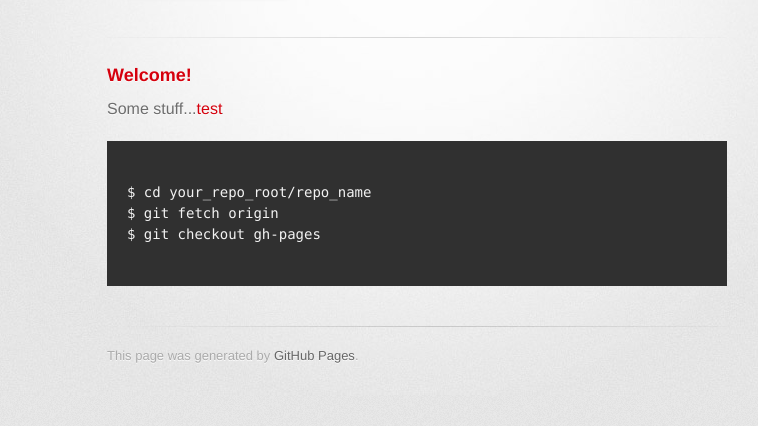
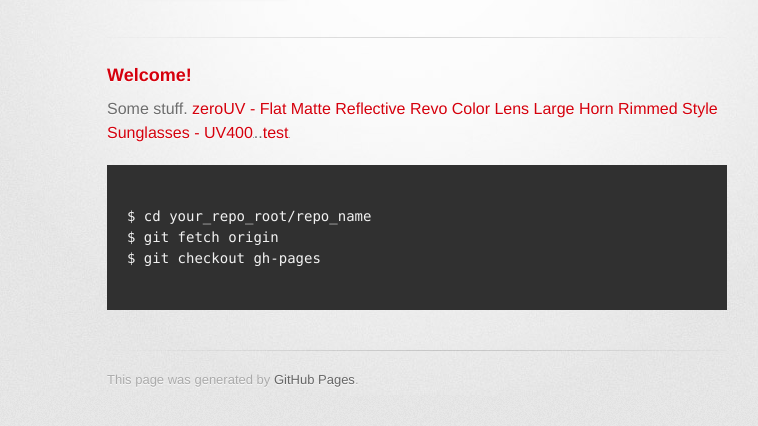
Before and after one commit to mxmissile/mxmissile.github.io, a plain HTML site: page index.html in a window 1280 px wide. Shown: the part 178-604 px from the top of the page, without its empty margins (223-981 px from the left). Drawn offline with Linux system fonts and the light colour scheme; grey boxes are pictures that could not be loaded; a web font is replaced by a local one.

Commit message:
Update index.html

```diff
--- a/index.html
+++ b/index.html
@@ -33,7 +33,7 @@
                     <a id="welcome-to-github-pages" class="anchor" href="#welcome-to-github-pages" aria-hidden="true"><span class="octicon octicon-link"></span></a>Welcome!
                 </h3>
 
-                <p>Some stuff...<a target="_blank" href="http://www.amazon.com/ref=as_li_ss_tl?_encoding=UTF8&camp=1789&creative=390957&linkCode=ur2&tag=wwwcycleutaco-20&linkId=6U4AR5WALXCR7ACZ">test</a><img src="https://ir-na.amazon-adsystem.com/e/ir?t=wwwcycleutaco-20&l=ur2&o=1" width="1" height="1" border="0" alt="" style="border:none !important; margin:0px !important;" /></p>
+                <p>Some stuff. <a href="http://www.amazon.com/gp/product/B007BIRQBK/ref=as_li_tl?ie=UTF8&camp=1789&creative=9325&creativeASIN=B007BIRQBK&linkCode=as2&tag=heliosfx-20&linkId=MXGOQVY7EQCQSA2D">zeroUV - Flat Matte Reflective Revo Color Lens Large Horn Rimmed Style Sunglasses - UV400</a><img src="http://ir-na.amazon-adsystem.com/e/ir?t=heliosfx-20&l=as2&o=1&a=B007BIRQBK" width="1" height="1" border="0" alt="" style="border:none !important; margin:0px !important;" />..<a target="_blank" href="http://www.amazon.com/ref=as_li_ss_tl?_encoding=UTF8&camp=1789&creative=390957&linkCode=ur2&tag=wwwcycleutaco-20&linkId=6U4AR5WALXCR7ACZ">test</a><img src="https://ir-na.amazon-adsystem.com/e/ir?t=wwwcycleutaco-20&l=ur2&o=1" width="1" height="1" border="0" alt="" style="border:none !important; margin:0px !important;" /></p>
                 <pre>
 <code>
 $ cd your_repo_root/repo_name
```
